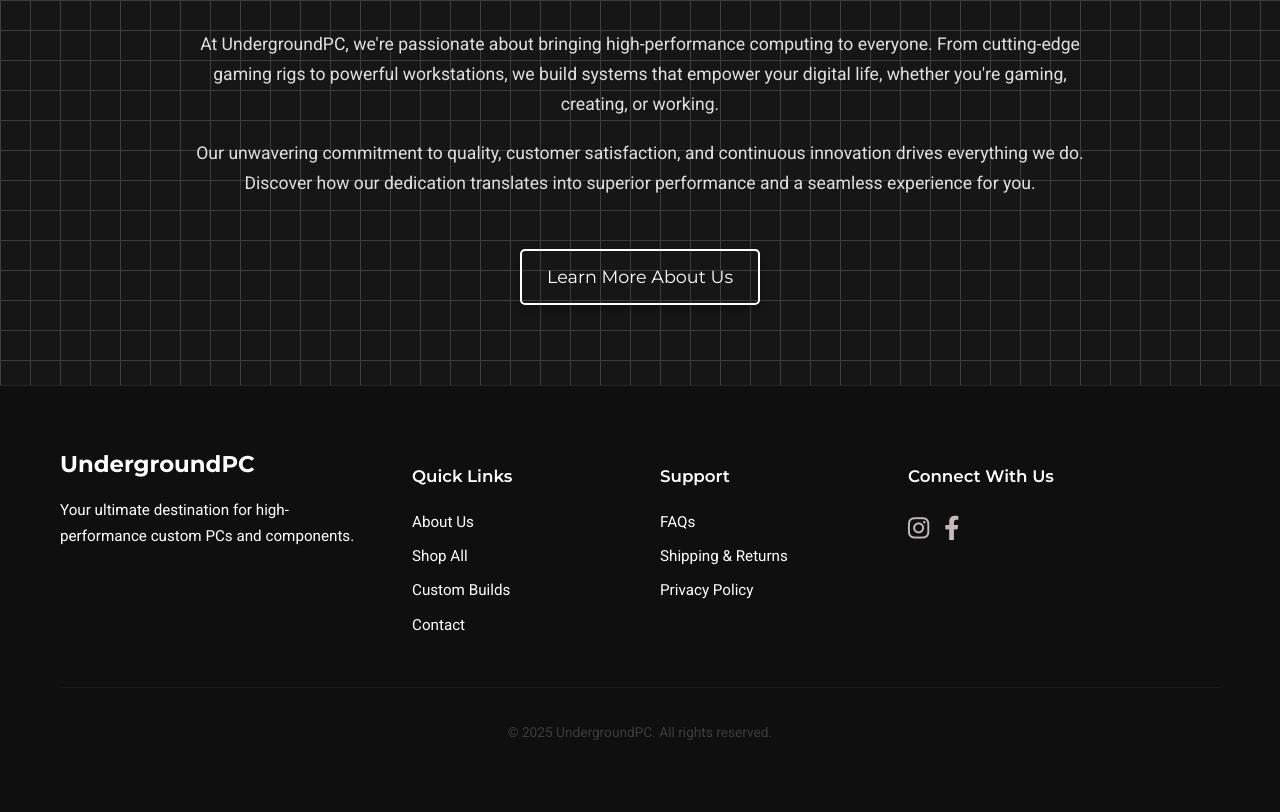
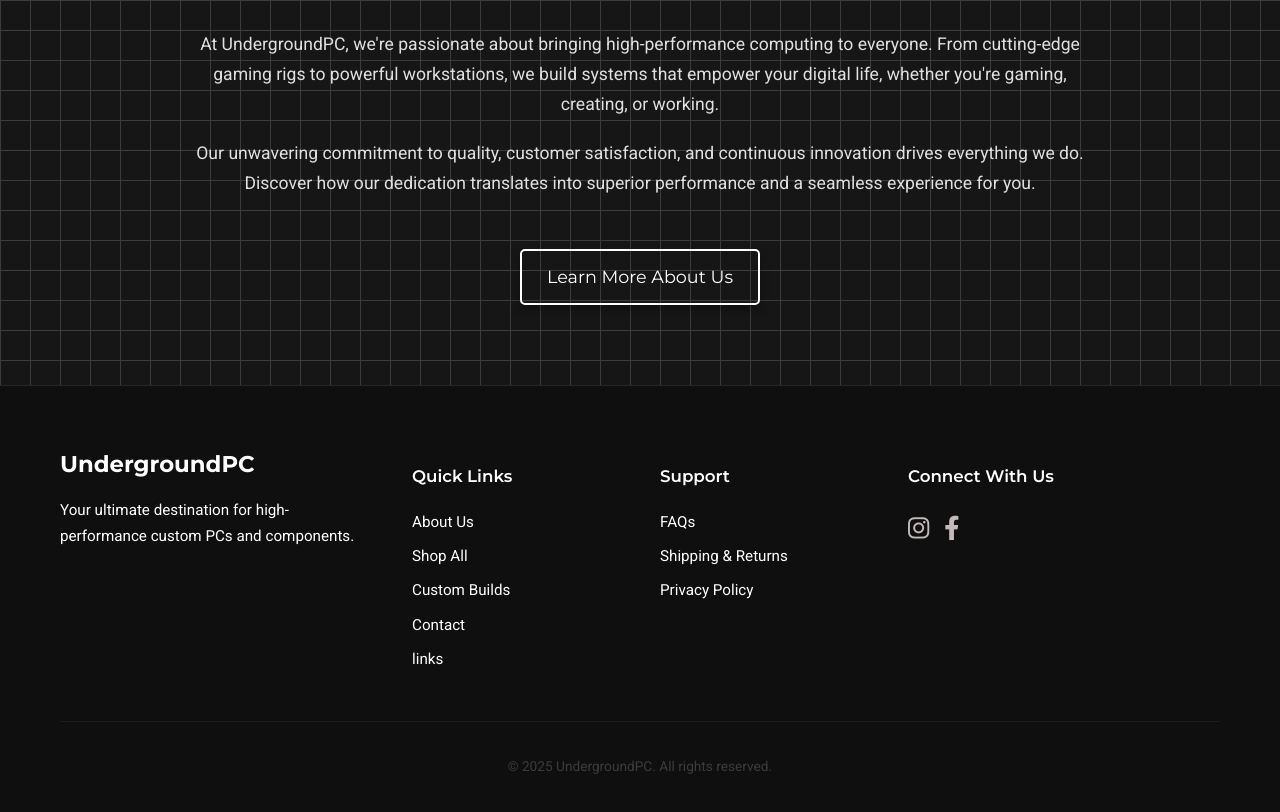
Before and after one commit to Spacgod/undergroundpc, a plain HTML site: page index.html in a window 1280 px wide. Shown: the part 3579-4391 px from the top of the page. Drawn offline with Linux system fonts and the light colour scheme.

Commit message:
Update index.html

```diff
--- a/index.html
+++ b/index.html
@@ -630,6 +630,7 @@
                             <li><a href="#shop">Shop All</a></li>
                             <li><a href="custom-builds.html">Custom Builds</a></li>
                             <li><a href="contact.html">Contact</a></li>
+                            <li><a href="links.html">links</a></li>
                         </ul>
                     </nav>
                 </div>
```
